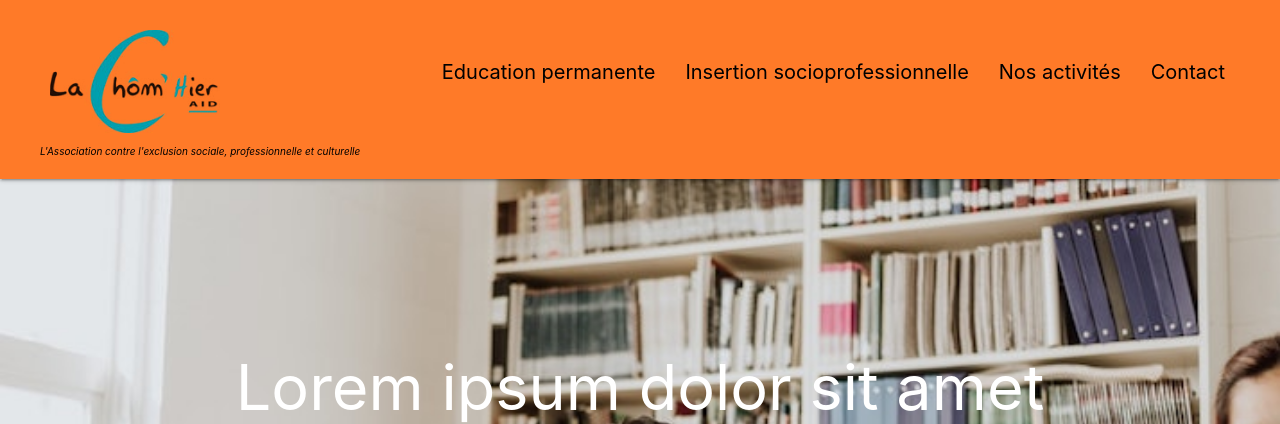
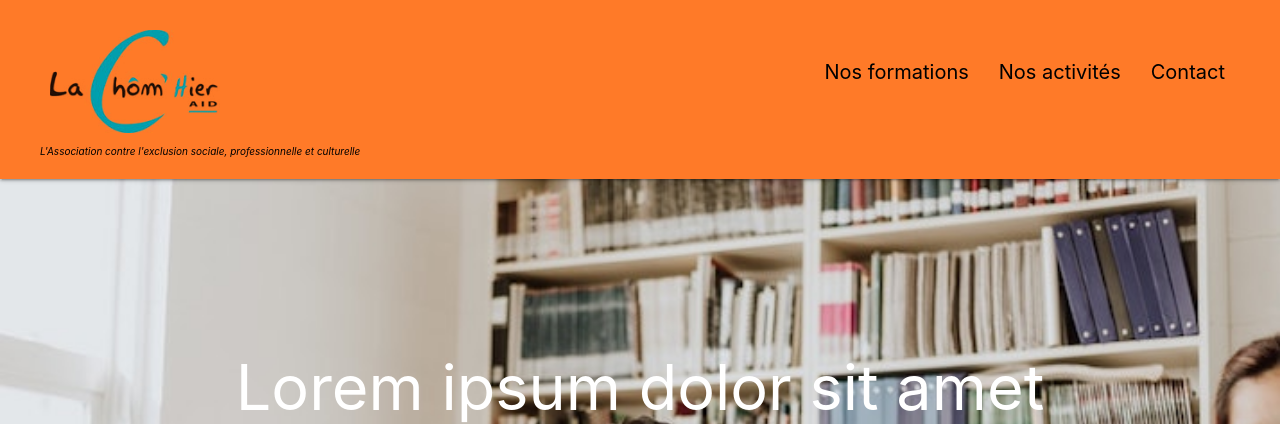
Before and after one commit to lilama/multipage-website-in-php, a PHP site: page / in a window 1280 px wide. Shown: the top 424 px of the page. Run offline with PHP 8.4, Linux system fonts and the light colour scheme.

Commit message:
Composer

```diff
--- /dev/null
+++ b/composer.json
@@ -0,0 +1,5 @@
+{
+    "require": {
+        "monolog/monolog": "1.0.*"
+    }
+}
--- a/index.php
+++ b/index.php
@@ -24,12 +24,12 @@
   				<div class="row">
   					<div class="col s12 m3">
   						<div class="card-panel orange lighten-4 center">
-  						Un pôle insertion sociale (éducation permanente) animé par un formateur détaché par le CIEP-MOC (CIEP: Centre d'information et d'éducation populaire. MOC: Mouvement ouvrier chrétien).<br><a href="educ-perm.php"><i class="material-icons">keyboard_arrow_right</i></a>
+  						Un pôle insertion sociale (éducation permanente) animé par un formateur détaché par le CIEP-MOC (CIEP: Centre d'information et d'éducation populaire. MOC: Mouvement ouvrier chrétien).<br><a href="formations.php"><i class="material-icons">keyboard_arrow_right</i></a>
   						</div>
   					</div>
   					<div class="col s12 m3">
   						<div class="card-panel orange lighten-4 center">
-  						Un pôle insertion socioprofessionnelle qui fonctionne uniquement avec des professionnels et sur base de formations gratuites et accessibles à tous les demandeurs d'emploi.<br><a href="insertion-sp.php"><i class="material-icons">keyboard_arrow_right</i></a></div>
+  						Un pôle insertion socioprofessionnelle qui fonctionne uniquement avec des professionnels et sur base de formations gratuites et accessibles à tous les demandeurs d'emploi.<br><a href="formations.php"><i class="material-icons">keyboard_arrow_right</i></a></div>
   					</div>
   					<div class="col s12 m3">
   						<div class="card-panel orange lighten-4 center">
--- a/partiels/header.php
+++ b/partiels/header.php
@@ -11,8 +11,7 @@
 			      <a href="index.php" class="brand-logo"><img width='170px' src="img/logoChomhier.png" alt="Logo Chomhier"></a>
 			      <a href="#" data-target="mobile-demo" class="sidenav-trigger"><i class="large material-icons">dehaze</i></a>
 			      <ul class="right hide-on-med-and-down">
-			      	<li><a href="educ-perm.php">Education permanente</a></li>
-			        <li><a href="insertion-sp.php">Insertion socioprofessionnelle</a></li>
+			      	<li><a href="formations.php">Nos formations</a></li>
 			        <li><a href="activites.php">Nos activités</a></li>
 			        <li><a href="contact.php">Contact</a></li>
 			      </ul>
@@ -24,8 +23,7 @@
 
 			<ul class="sidenav" id="mobile-demo">
 				<li><a href="index.php">Home</a></li>
-				<li><a href="educ-perm.php">Education permanente</a></li>
-			    <li><a href="insertion-sp.php">Insertion socio-professionnelle</a></li>
+				<li><a href="formations.php">Nos formations</a></li>
 			    <li><a href="activites.php">Nos activités</a></li>
 			    <li><a href="contact.php">Contact</a></li>
 			</ul>
--- a/partiels/mail.php
+++ /dev/null
@@ -1 +0,0 @@
-<?php  ?>
```
Also changed, not shown: contact.php (+15 -15 lines), mail.php (added, +10 -0 lines), educ-perm.php (deleted), formations.php (added), insertion-sp.php (deleted), 3 other files.
